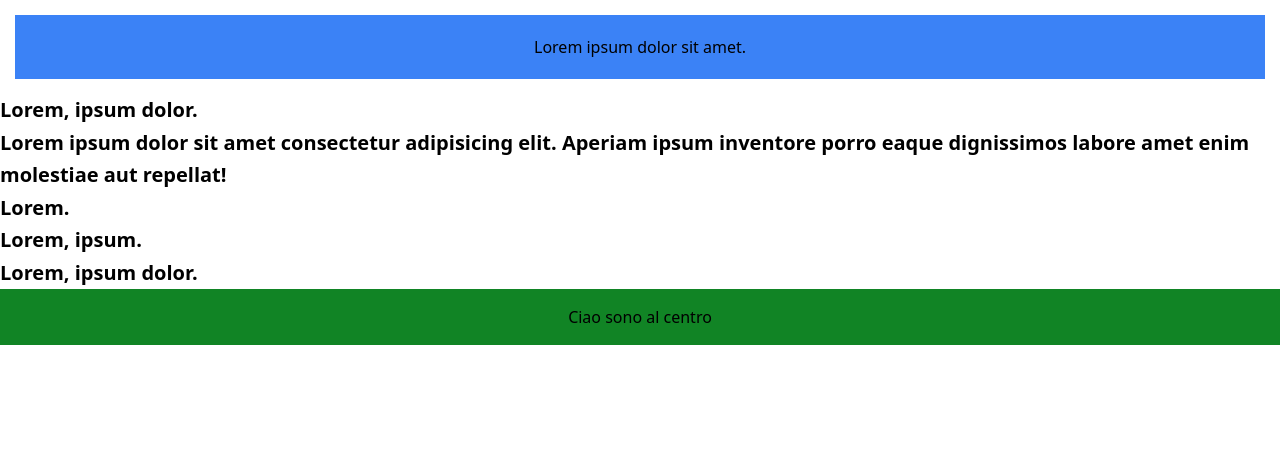
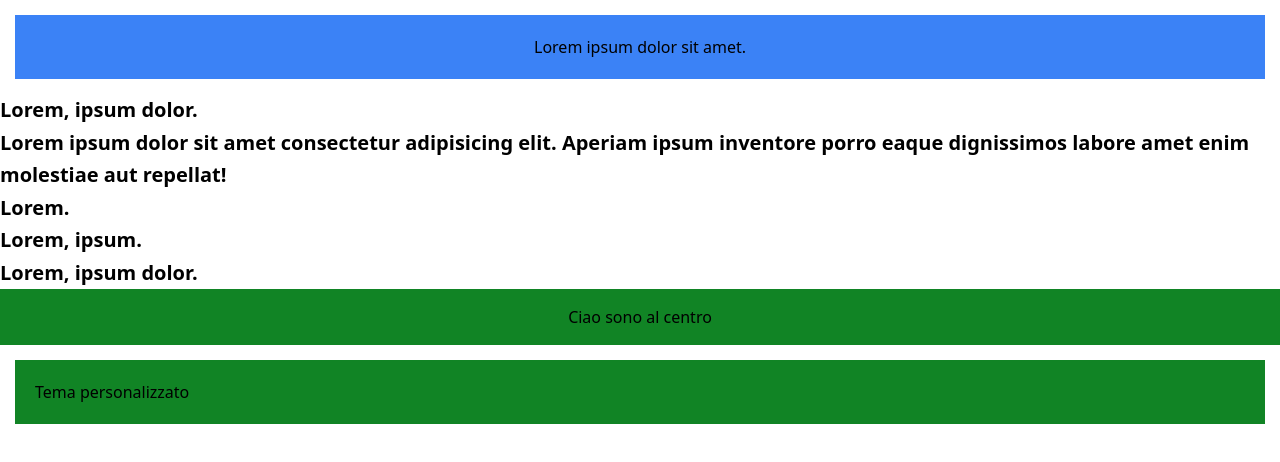
Before and after one commit to marcoozzzz05/tailwind-css, a plain HTML site: page index.html in a window 1280 px wide. Drawn offline with nearby package versions, Linux system fonts and the light colour scheme.

Commit message:
add theme

```diff
--- a/index.html
+++ b/index.html
@@ -39,6 +39,7 @@
     <div class="container mx-auto p-4 bg-primary text-center">
         Ciao sono al centro
     </div>
+    <div class="bg-primary p-padding m-margin">Tema personalizzato</div>
 </body>
 
 </html>
```
